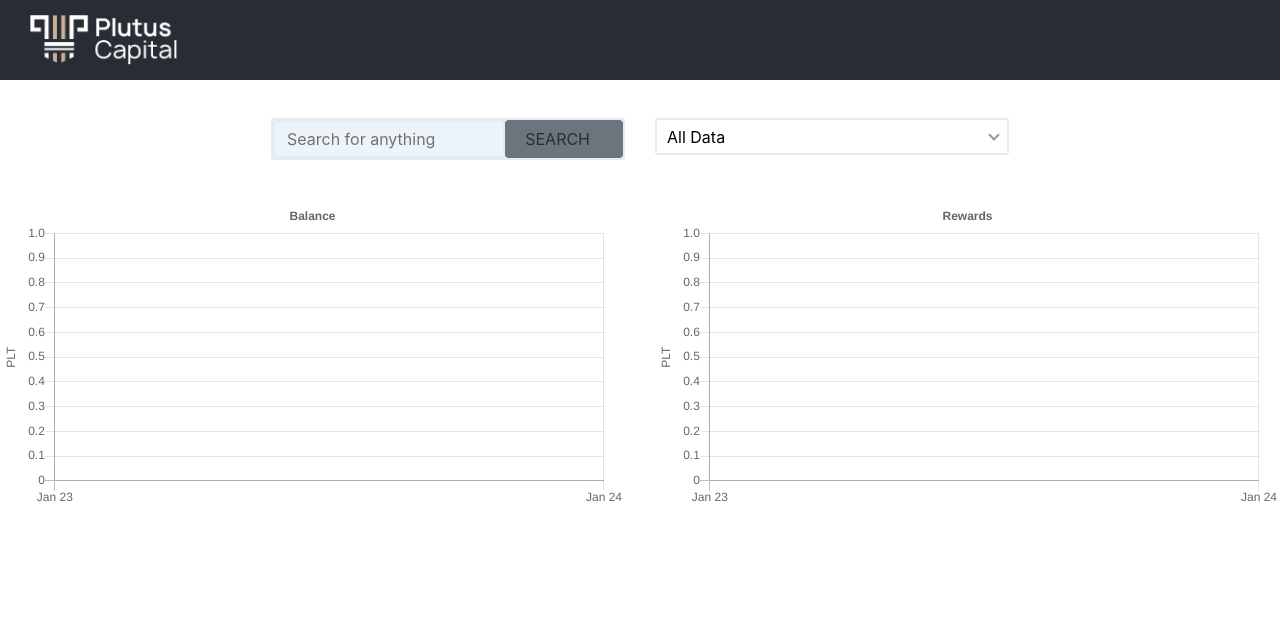
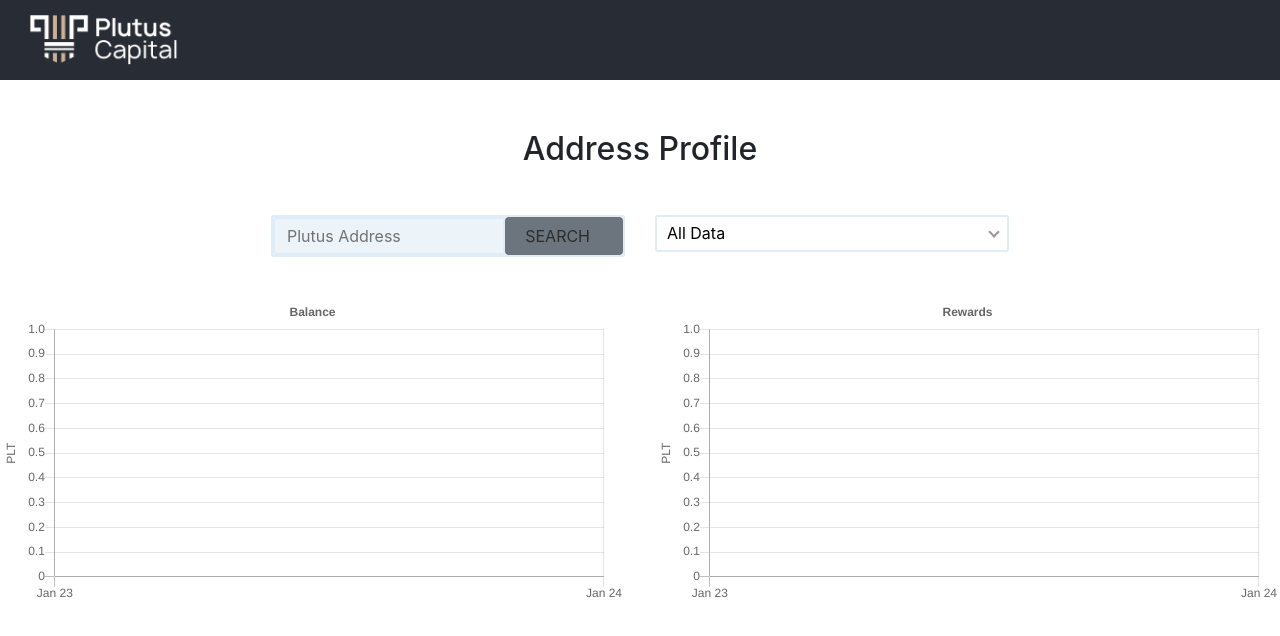
Before and after one commit to goyankashanu05/plutus-ui, a React (Create React App) app: page / in a window 1280 px wide. Shown: the top 636 px of the page. Built offline with nearby package versions, Linux system fonts and the light colour scheme.

Commit message:
Changed some texts and added heading to the page

```diff
--- a/src/App.js
+++ b/src/App.js
@@ -179,6 +179,7 @@ class App extends React.Component {
         </Navbar>
         {/* <Row >
           <Col sm={8}> */}
+        <h2 className={styles.heading}>Address Profile</h2>
         <Row className={styles.searchRow}>
           <Col sm={2}> </Col>
           <Col sm={4}> <EnterAddress
--- a/src/App.module.css
+++ b/src/App.module.css
@@ -22,7 +22,10 @@
   height: 5%;
   align-items: left;
 }
-
+.heading {
+  text-align: center;
+  padding-top: 50px;
+}
 .appNavBarImg{
   margin-left:20% ;
   height: 50px !important;
--- a/src/Component/EnterAddress.js
+++ b/src/Component/EnterAddress.js
@@ -9,7 +9,7 @@ function EnterAddress(props) {
         <div>
             <InputGroup className={styles.appselectfield}>
               <FormControl onChange={(e) => props.handleAddressEvent(e)}
-                placeholder="Search for anything"/>
+                placeholder="Plutus Address"/>
                 <Button className="btn btn-secondary" onClick={() => props.handleSearch()}>SEARCH</Button>
             </InputGroup>
             <span className="text-danger">{props.error}</span>
```
